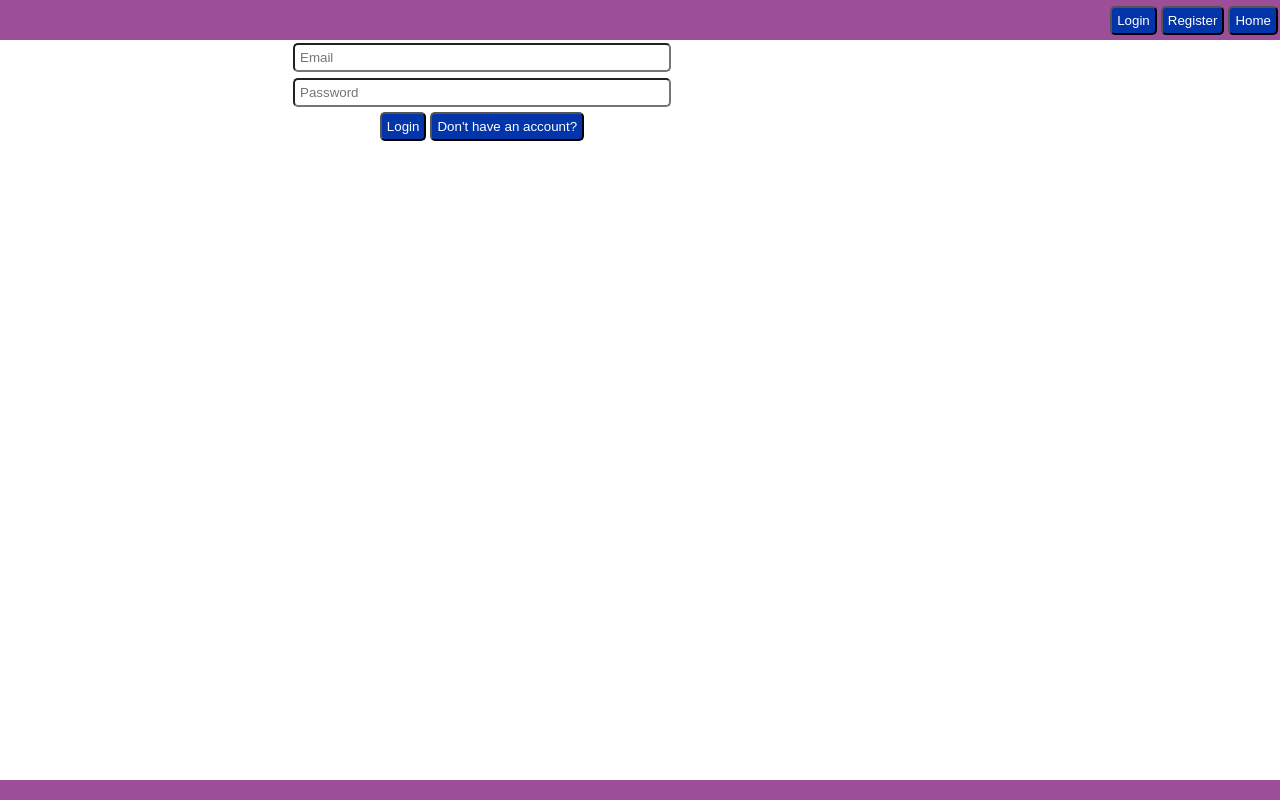
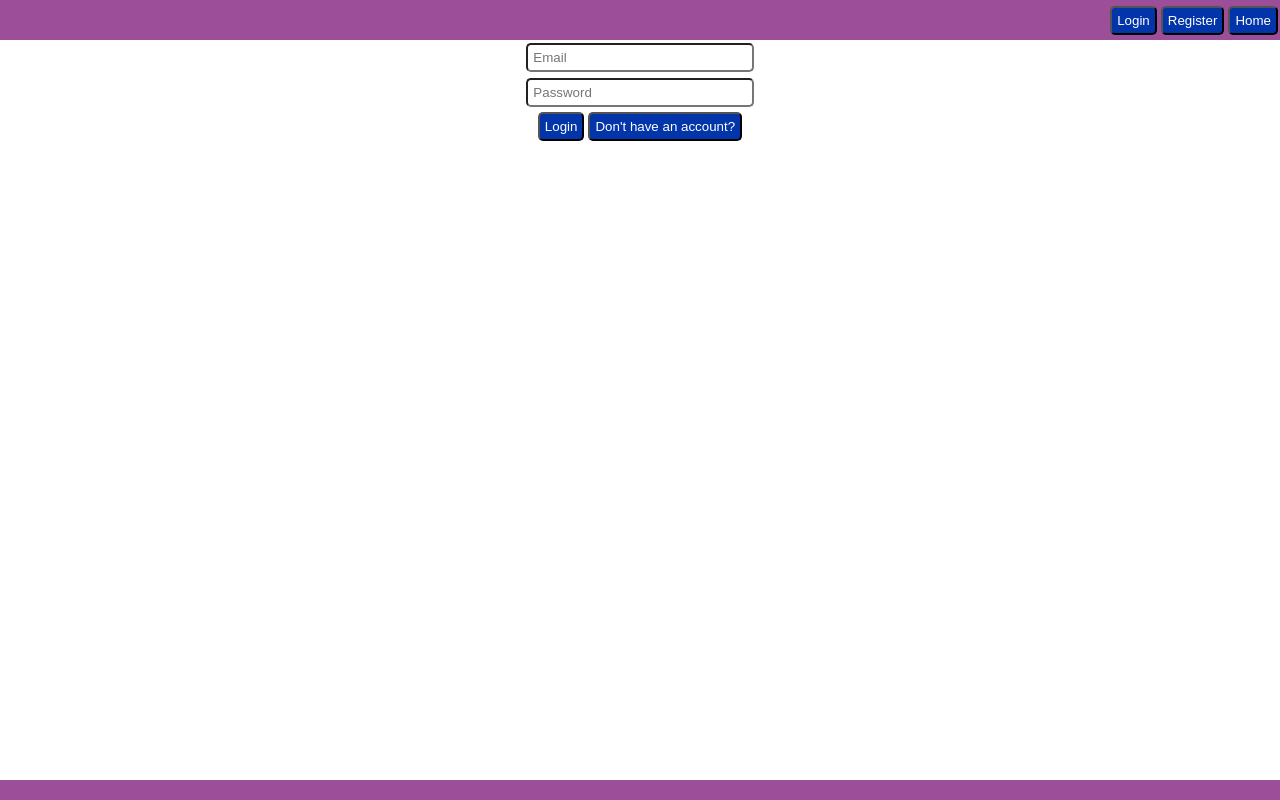
Before and after one commit to CD-Mackay/flask_react_microblog, a React (Create React App) app in the folder frontend/: page /login in a window 1280 px wide. Built offline with nearby package versions, Linux system fonts and the light colour scheme; no server answers.

Commit message:
add grid-area property to components

```diff
--- a/frontend/src/Components/LoginForm/LoginForm.css
+++ b/frontend/src/Components/LoginForm/LoginForm.css
@@ -1,5 +1,5 @@
 .login-form {
   display: flex;
   flex-direction: column;
-  width: 30vw;
+  grid-area: feed;
 }
--- a/frontend/src/Components/NewPost/NewPost.css
+++ b/frontend/src/Components/NewPost/NewPost.css
@@ -13,6 +13,8 @@
   max-width: 900px;
   min-width: 250px;
   margin: 10px;
+  grid-area: side;
+  align-self: start;
 }
 textarea {
   border-radius: 5px;
--- a/frontend/src/Components/RegisterForm/RegisterForm.css
+++ b/frontend/src/Components/RegisterForm/RegisterForm.css
@@ -1,7 +1,7 @@
 .register-form {
   display: flex;
   flex-direction: column;
-  max-width: 400px;
+  grid-area: feed;
 }
 
 input {
--- a/frontend/src/Components/UserCard/UserCard.css
+++ b/frontend/src/Components/UserCard/UserCard.css
@@ -1,3 +1,4 @@
 .user-card {
   grid-area: side;
+  align-self: start;
 }
--- a/frontend/src/pages/Profile.js
+++ b/frontend/src/pages/Profile.js
@@ -44,7 +44,6 @@ const Profile = ({ posts }) => {
   return (
     <div className="App">
       <UserCard profile={profile} user={user} token={token} />
-      <p>I am Profilepage</p>
       {posts && showUserPosts()}
     </div>
   );
```
